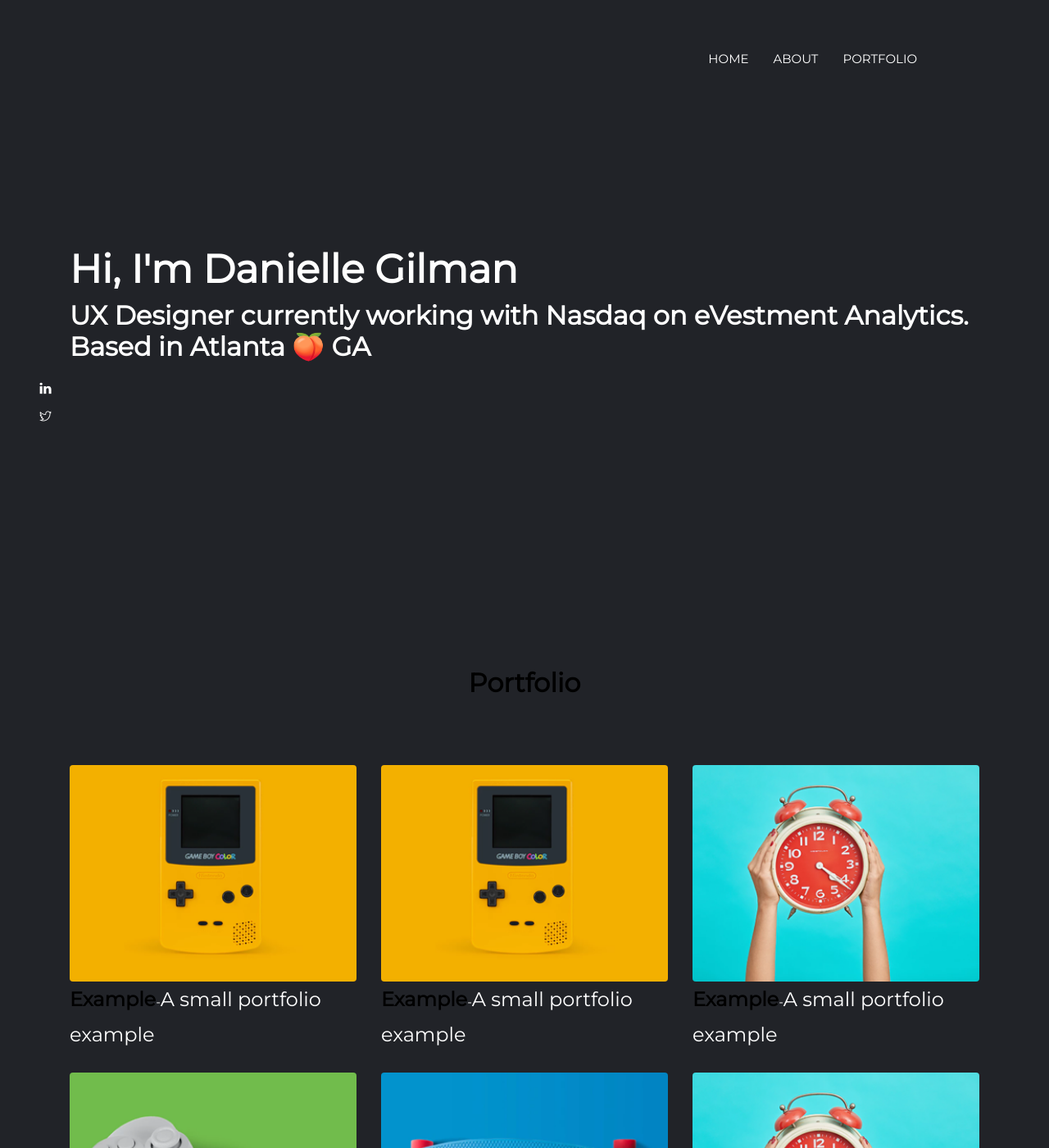
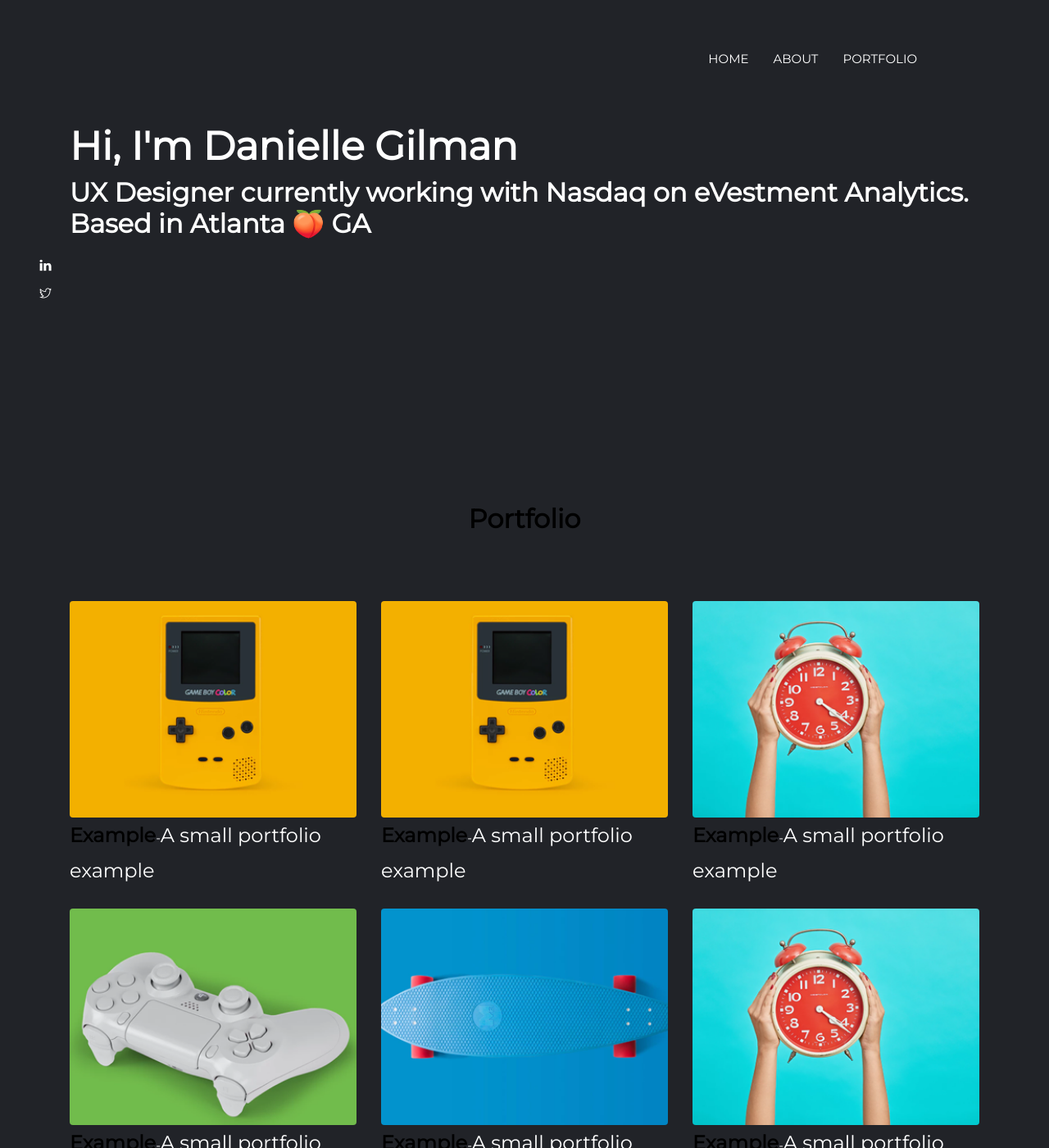
Before and after one commit to danusha/daniellegilman.com, a Jekyll site: the page built from index.html, in a window 1280 px wide and 1400 px high. Shown: the whole window at 82% size. Built offline with Jekyll 4.4.1, drawn with Linux system fonts in a browser that asks for light colours.

Commit message:
adjusting hero text padding

```diff
--- a/assets/css/style.css
+++ b/assets/css/style.css
@@ -513,7 +513,7 @@ textarea.form-control {
 }
 
 .hero-area {
-	padding: 300px 0 200px;
+	padding: 150px 0 150px 0;
 	position: relative;
 }
 
```
